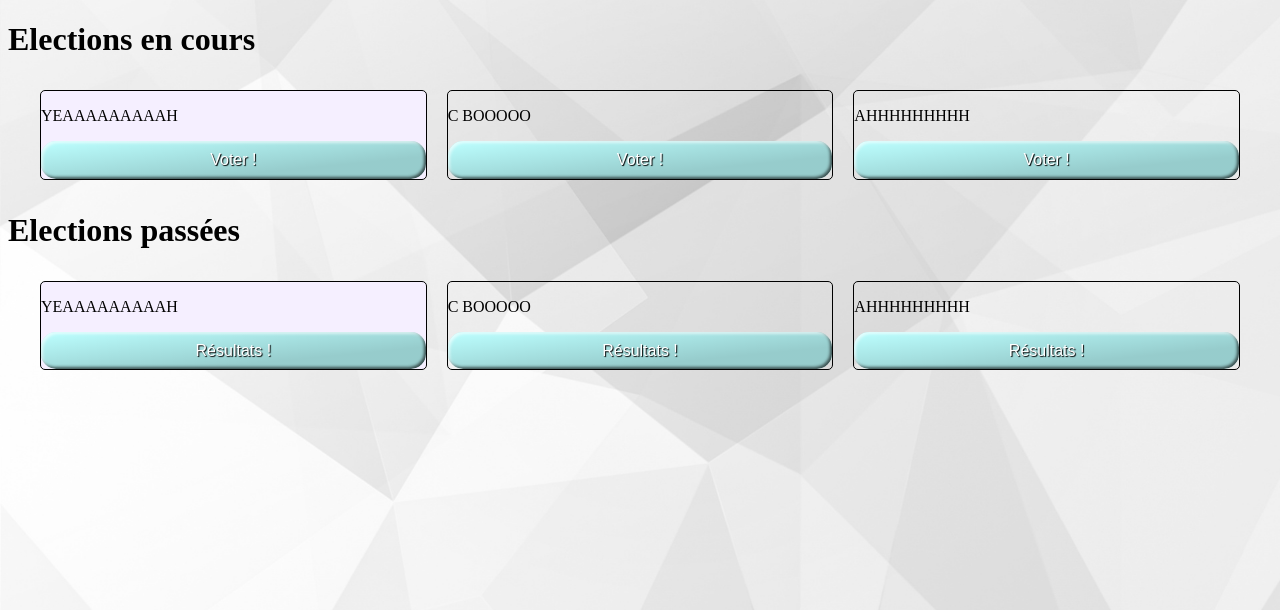
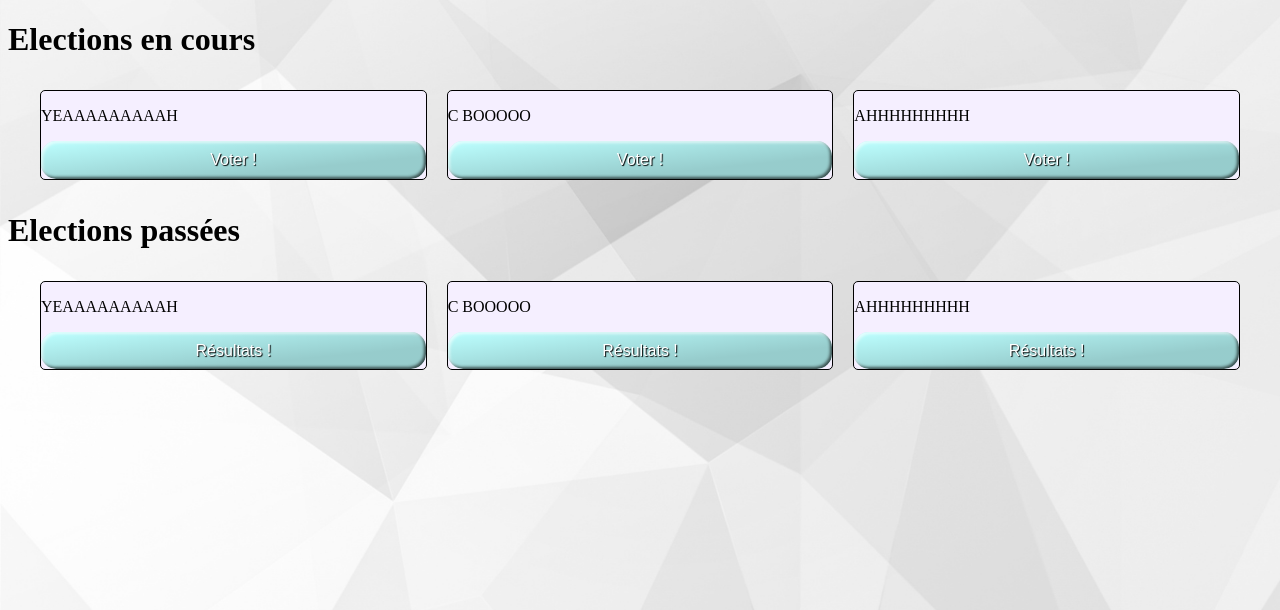
Before and after one commit to paullouppe/WEB_Projet_groupe13, a PHP site: page /election_utilisateur.html in a window 1280 px wide. Shown: the part 67-677 px from the top of the page. Run offline with PHP 8.4, Linux system fonts and the light colour scheme.

Commit message:
bugfix :: carte election style class

```diff
--- a/app/election_utilisateur.html
+++ b/app/election_utilisateur.html
@@ -1,12 +1,15 @@
 <!DOCTYPE html>
 <html lang="en" dir="ltr">
+
 <head>
     <meta charset="utf-8">
     <title>Election utilisateur</title>
     <link rel="stylesheet" href="./style/main.css">
 </head>
 <header>
-    <html style ="background-image: url(./img/fond.png);"></html>
+    <html style="background-image: url(./img/fond.png);">
+
+    </html>
     <img id="banniere" src="./img/myacc.png" alt="">
     <div id="accueil">
         <form action="http://www.google.com">
@@ -21,18 +24,19 @@
         </div>
     </div>
 </header>
+
 <body>
     <h1>Elections en cours</h1>
     <div id="elections">
-      <div id="election1">
+        <div class="electionCard">
             <p>YEAAAAAAAAAH</p>
             <button type="button" class="voter">Voter !</button>
         </div>
-      <div id="election2">
+        <div class="electionCard">
             <p>C BOOOOO</p>
             <button type="button" class="voter">Voter !</button>
         </div>
-      <div id="election3">
+        <div class="electionCard">
             <p>AHHHHHHHHH
             </p>
             <button type="button" class="voter">Voter !</button>
@@ -40,19 +44,20 @@
     </div>
     <h1>Elections passées</h1>
     <div id="elections">
-      <div id="election1">
+        <div class="electionCard">
             <p>YEAAAAAAAAAH</p>
             <button type="button" class="results">Résultats !</button>
         </div>
-      <div id="election2">
+        <div class="electionCard">
             <p>C BOOOOO</p>
             <button type="button" class="results">Résultats !</button>
         </div>
-      <div id="election3">
+        <div class="electionCard">
             <p>AHHHHHHHHH
             </p>
             <button type="button" class="results">Résultats !</button>
         </div>
     </div>
 </body>
+
 </html>
--- a/app/style/main.css
+++ b/app/style/main.css
@@ -194,7 +194,7 @@ header {
     grid-template-columns: repeat(auto-fill, minmax(300px, 1fr));
 }
 
-#election1 {
+.electionCard {
     /*premiere carte election*/
     background-color: var(--background);
     border-radius: 5px;
@@ -232,17 +232,3 @@ header {
     /* effet bouton crea admin*/
     box-shadow: inset -2px -2px 3px rgba(255, 255, 255, .6), inset 2px 2px 3px rgba(0, 0, 0, .6);
 }
-
-#election2 {
-    border-radius: 5px;
-    display: flex;
-    flex-direction: column;
-    border: 1px solid black;
-}
-
-#election3 {
-    border-radius: 5px;
-    display: flex;
-    flex-direction: column;
-    border: 1px solid black;
-}
```
Lines whose indentation alone changed are shown as unchanged.
